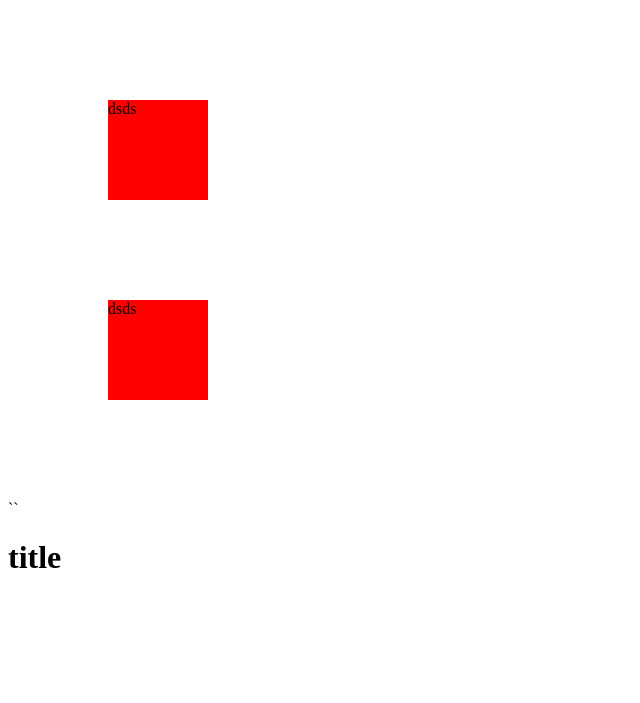
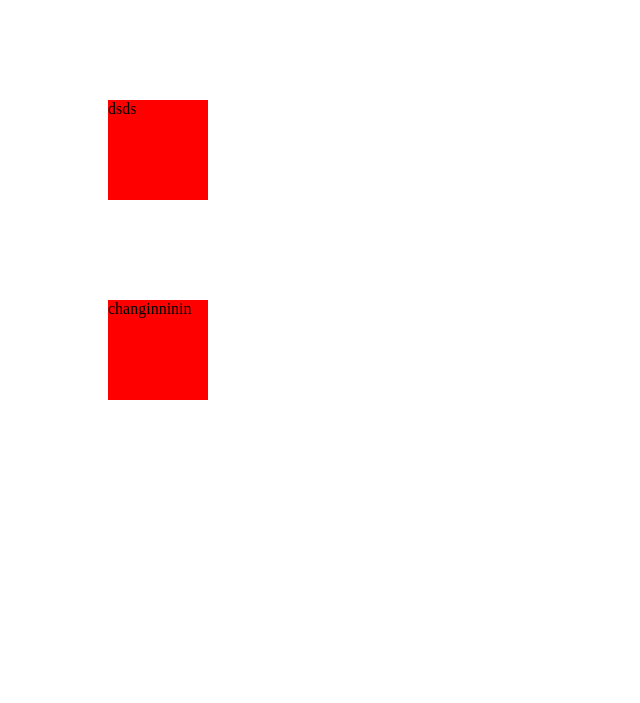
Before and after one commit to shauek97/learning-git-3, a plain HTML site: page index.html in a window 1280 px wide. Shown: the whole page, without its empty margins (0-640 px from the left). Drawn offline with Linux system fonts and the light colour scheme.

Commit message:
changes in 2nd box

```diff
--- a/index.html
+++ b/index.html
@@ -1,17 +1,2 @@
-<!DOCTYPE html>
-<html lang="en">
-    <head>
-        <meta charset="UTF-8" />
-        <title>GIT-LEARNING-3</title>
-    </head>
-
-        <body class="class">
-        <div class="box" style="background-color: red; margin: 100px; height: 100px; width: 100px;">dsds</div>
-        <div class="box" style="background-color: red; margin: 100px; height: 100px; width: 100px;">dsds</div>
-
-        ``
-    </body>
-
-<h1 class="title">title</h1>
-</body>
-</html>
+<div class="box" style="background-color: red; margin: 100px; height: 100px; width: 100px;">dsds</div>
+<div class="box" style="background-color: red; margin: 100px; height: 100px; width: 100px;">changinninin</div>
```
